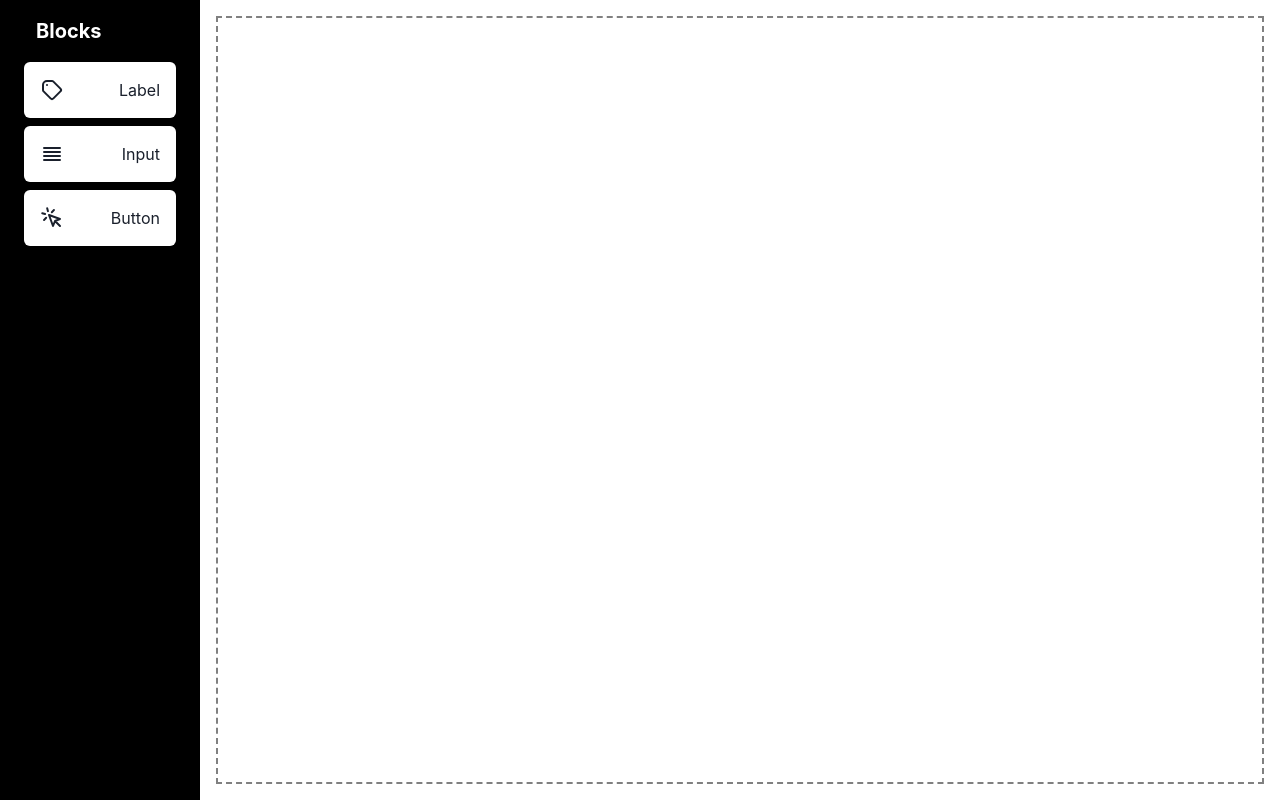
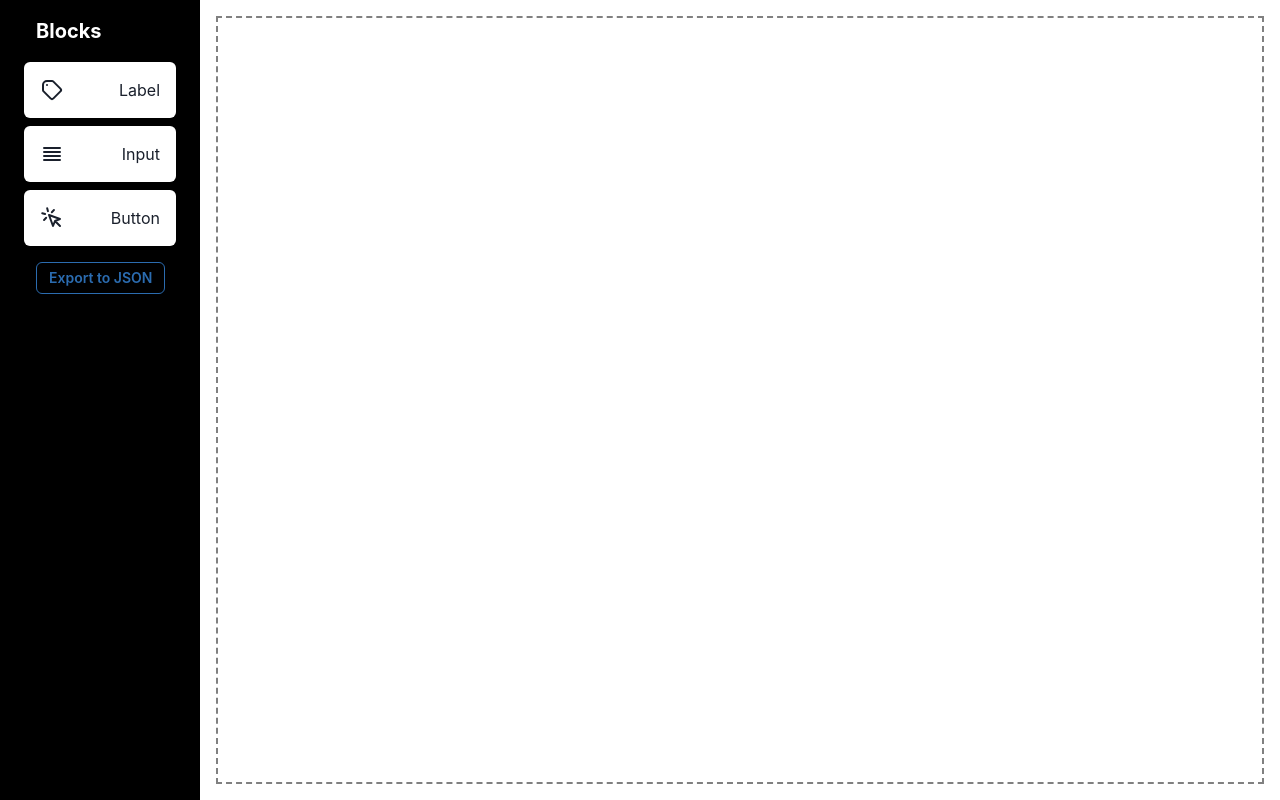
Before and after one commit to satyam46020/unscript, a React (Create React App) app in the folder mini-page-builder/: page / in a window 1280 px wide. Built offline with nearby package versions, Linux system fonts and the light colour scheme; the HTML template or start-up script is replaced by a standard one.

Commit message:
export to json button added with functionality.

```diff
--- a/mini-page-builder/src/components/Sidebar.jsx
+++ b/mini-page-builder/src/components/Sidebar.jsx
@@ -1,5 +1,5 @@
 import React from 'react';
-import { Box, Text, useColorMode } from '@chakra-ui/react';
+import { Box, Button, Text, useColorMode } from '@chakra-ui/react';
 import { HiOutlineTag, HiOutlineViewList, HiOutlineCursorClick } from 'react-icons/hi';
 
 const DraggableItem = ({ type }) => {
@@ -49,12 +49,33 @@ const DraggableItem = ({ type }) => {
 };
 
 const Sidebar = () => {
+    const handleExport = () => {
+      const pageComponents = JSON.parse(localStorage.getItem('pageComponents'));
+      if (pageComponents) {
+        const data = JSON.stringify(pageComponents);
+        const blob = new Blob([data], { type: 'application/json' });
+        const url = URL.createObjectURL(blob);
+        const a = document.createElement('a');
+        a.href = url;
+        a.download = 'page_components.json';
+        document.body.appendChild(a);
+        a.click();
+        document.body.removeChild(a);
+        URL.revokeObjectURL(url);
+      } else {
+        console.error('No page components found in localStorage.');
+      }
+    };
+
     return (
       <Box w="200px" h="100vh" bg="black" p={4} boxShadow="md">
         <Text fontSize="xl" fontWeight="bold" mb={4} ml={5} color="white">Blocks</Text>
+        <Box mb={4}>
           <DraggableItem type="Label" />
           <DraggableItem type="Input" />
           <DraggableItem type="Button" />
+        </Box>
+        <Button onClick={handleExport} variant="outline" colorScheme="blue" size="sm" ml={5}>Export to JSON</Button>
       </Box>
     );
   };
```
Also changed, not shown: mini-page-builder/src/components/Page.jsx (+3 -4 lines). Lines whose indentation alone changed are shown as unchanged.
